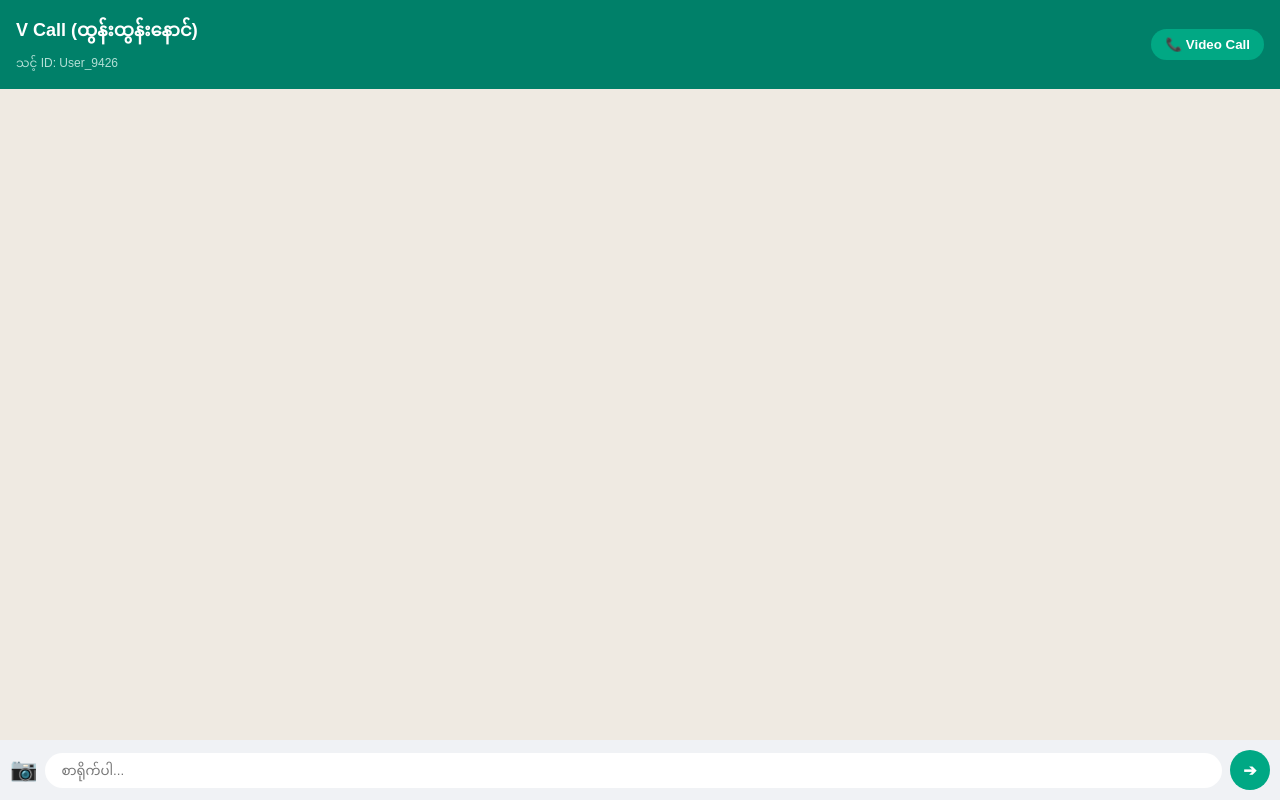
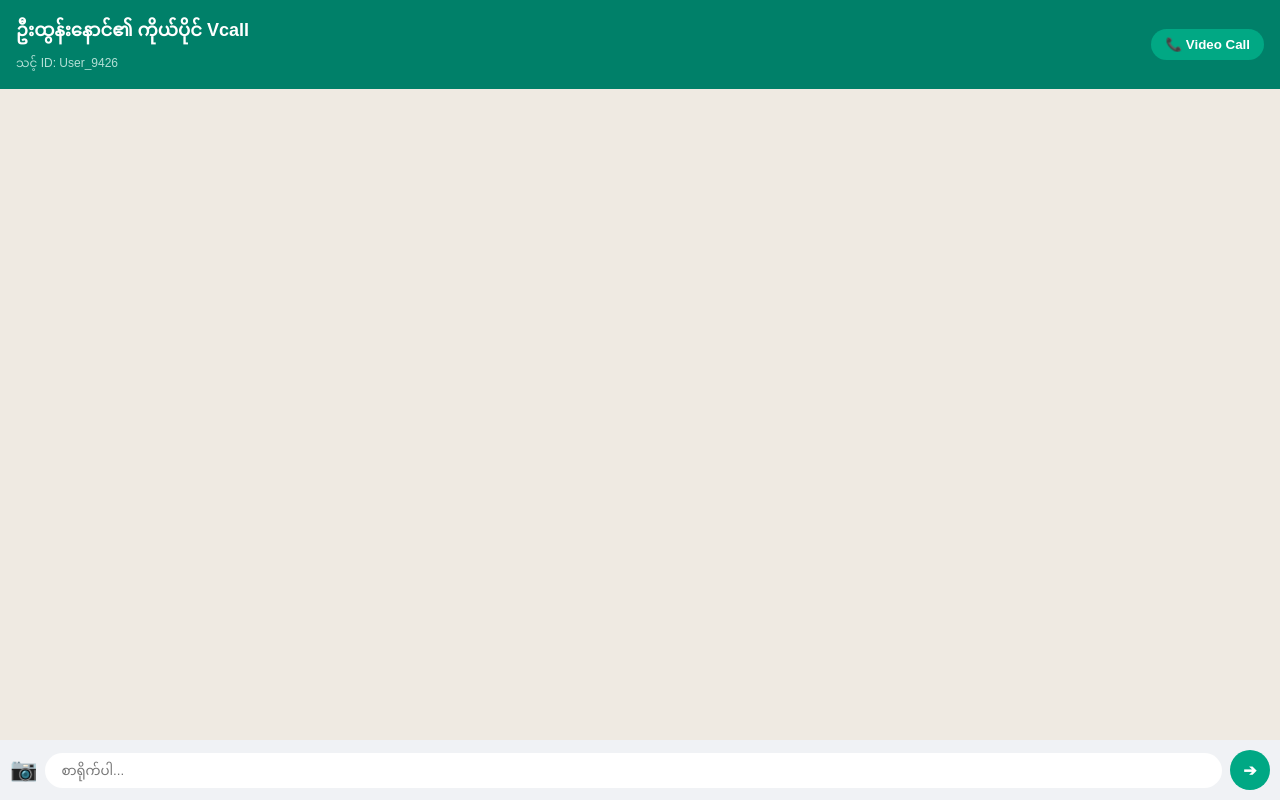
Before and after one commit to earn31515-design/My-Video-Call, a plain HTML site: page index.html in a window 1280 px wide. Drawn offline with Linux system fonts and the light colour scheme; no server answers.

Commit message:
Update app title in index.html

```diff
--- a/index.html
+++ b/index.html
@@ -37,7 +37,7 @@
 
     <div class="app-header">
         <div class="user-info">
-            <span class="app-title">V Call (ထွန်းထွန်းနောင်)</span>
+            <span class="app-title">ဦးထွန်းနောင်၏ ကိုယ်ပိုင် Vcall</span>
             <span id="my-id-display">လိုင်းချိတ်ဆက်နေသည်...</span>
         </div>
         <div class="call-actions">
```
